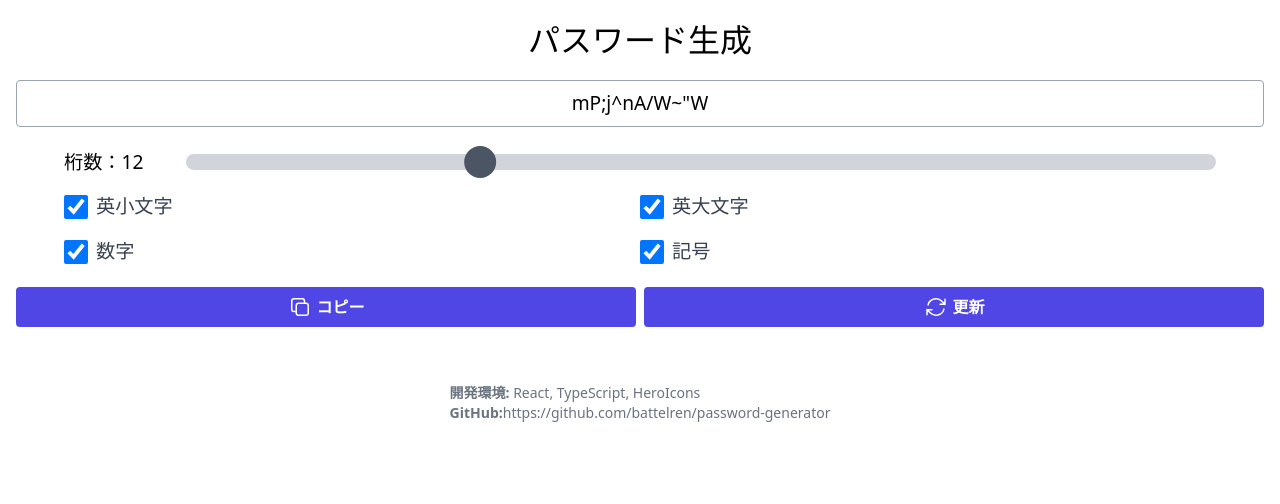
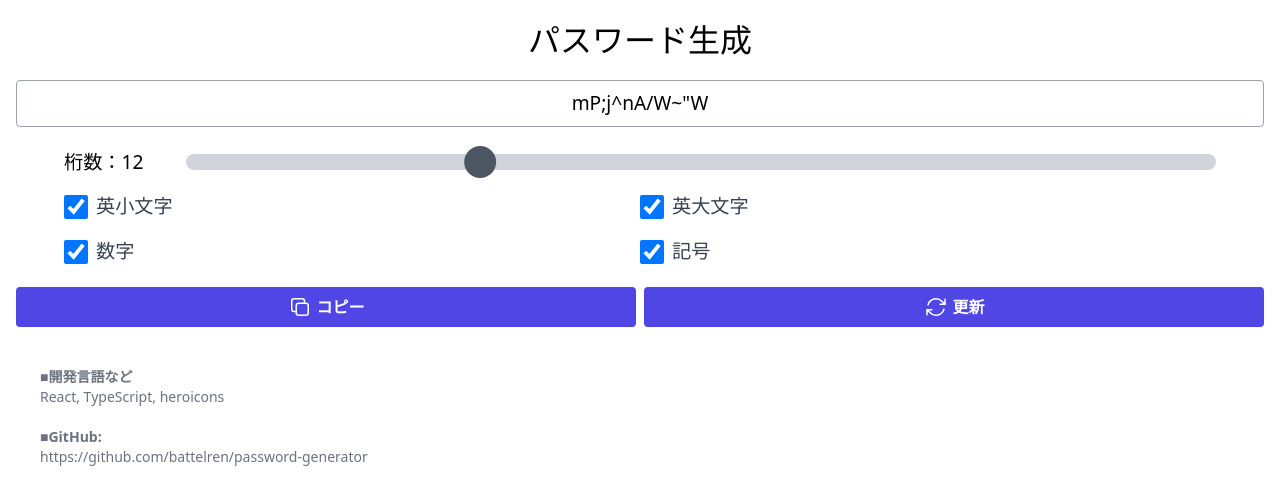
Before and after one commit to battelren/password-generator, a React (Vite) app: page / in a window 1280 px wide. Shown: the top 504 px of the page. Built offline with nearby package versions, Linux system fonts and the light colour scheme.

Commit message:
Footer修正

```diff
--- a/src/App.tsx
+++ b/src/App.tsx
@@ -3,7 +3,7 @@ import { PasswordGenerator } from "./components/PasswordGenerator"
 
 function App() {
   return (
-    <div className="touch-none select-none">
+    <div className="touch-none select-none p-[1rem] ">
       <PasswordGenerator />
       <Footer />
     </div>
--- a/src/components/Checkbox.tsx
+++ b/src/components/Checkbox.tsx
@@ -17,8 +17,8 @@ function Checkbox(props: CheckboxProps) {
         checked={state}
         onChange={(e) => {
           setState(e.target.checked)
+          e.stopPropagation()
         }}
-        onClick={(e) => e.preventDefault()}
       />
       <span className="text-gray-700 text-[1.2rem]">{text}</span>
     </label>
--- a/src/components/Footer.tsx
+++ b/src/components/Footer.tsx
@@ -2,15 +2,14 @@ const repoUrl = "https://github.com/battelren/password-generator"
 
 const Footer: React.FC = () => {
   return (
-    <div className="flex justify-center mt-10">
-      <p className="text-gray-500 text-sm font-medium">
-        <span className="font-bold">開発環境:</span> React, TypeScript, HeroIcons
-        <br />
-        <span className="font-bold">GitHub:</span>
-        <a href={repoUrl} target="_blank" rel="noopener noreferrer">
-          {repoUrl}
-        </a>
-      </p>
+    <div className="flex flex-col justify-center mt-10 text-gray-500 text-sm font-medium mx-[1.5rem]">
+      <div className="font-bold">■開発言語など</div>
+      <div>React, TypeScript, heroicons</div>
+      <br />
+      <span className="font-bold">■GitHub:</span>
+      <a href={repoUrl} target="_blank" rel="noopener noreferrer">
+        {repoUrl}
+      </a>
     </div>
   )
 }
--- a/src/components/PasswordGenerator.tsx
+++ b/src/components/PasswordGenerator.tsx
@@ -39,7 +39,7 @@ const PasswordGenerator: React.FC = () => {
   }, [password])
 
   return (
-    <div className=" flex flex-col p-[1rem] gap-y-[0.5rem]">
+    <div className=" flex flex-col gap-y-[0.5rem]">
       <div className="mb-[0.8rem]">
         <label htmlFor="password" className="block font-medium mb-[1rem] text-[2rem] text-center">
           パスワード生成
```
